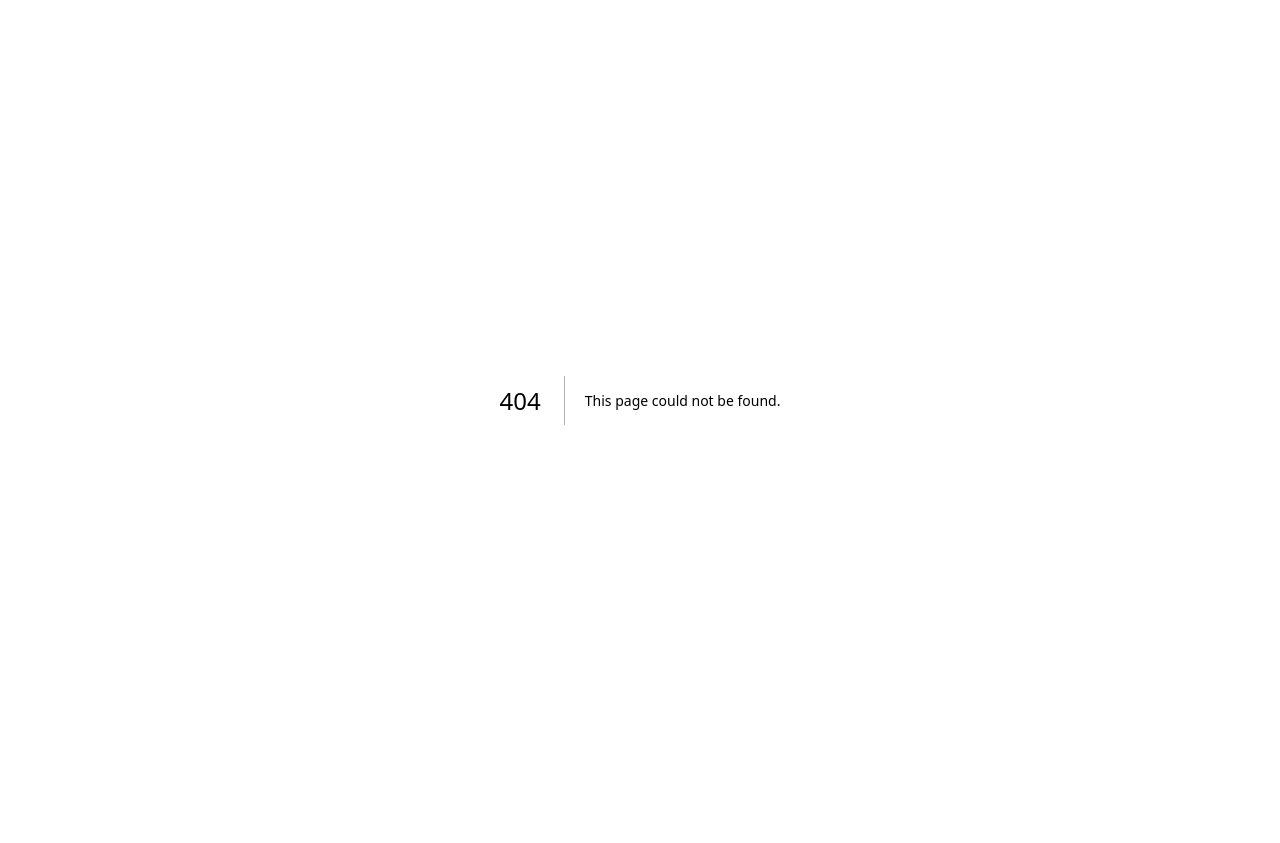
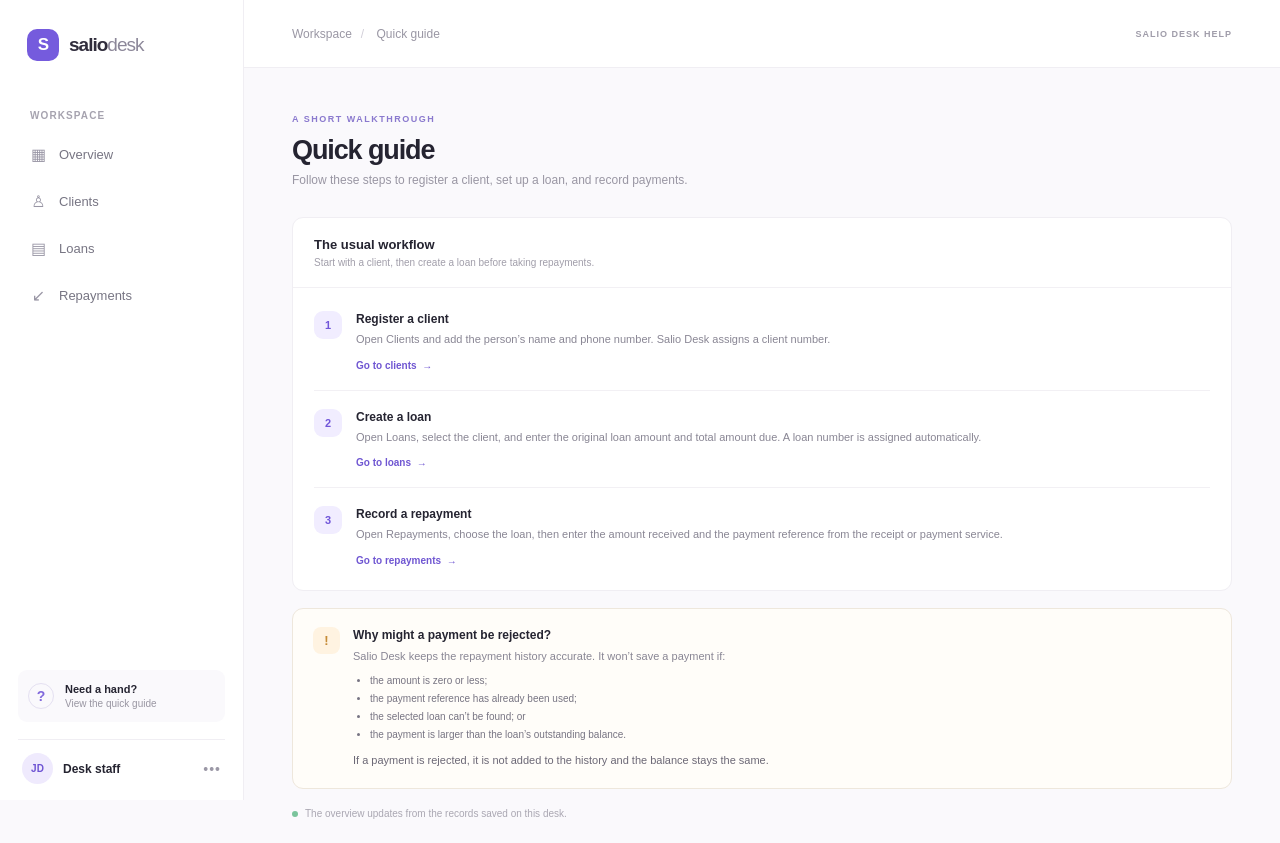
Before and after one commit to ChristineNanu/Salio-Desk, a Next.js app: page /guide in a window 1280 px wide. Before the commit this address had no page. Before the commit the page ends 800 px from the top, so only its background shows below. Built offline with nearby package versions, Linux system fonts and the light colour scheme.

Commit message:
feat(guide): create a new guide page with workflow instructions and navigation links

```diff
--- a/src/app/clients/page.tsx
+++ b/src/app/clients/page.tsx
@@ -17,7 +17,7 @@ export default function ClientsPage() {
           <Link className="nav-link" href="/repayments"><span className="nav-icon">↙</span> Repayments</Link>
         </nav>
         <div className="sidebar-bottom">
-          <div className="help-card"><span className="help-mark">?</span><div><strong>Need a hand?</strong><span>View the quick guide</span></div></div>
+          <Link className="help-card" href="/guide"><span className="help-mark">?</span><div><strong>Need a hand?</strong><span>View the quick guide</span></div></Link>
           <div className="staff-profile"><span className="avatar">JD</span><span className="staff-name">Desk staff</span><span className="profile-menu">•••</span></div>
         </div>
       </aside>
--- a/src/app/globals.css
+++ b/src/app/globals.css
@@ -15,7 +15,8 @@ button { cursor: pointer; }
 .nav-icon { width: 17px; color: #9996a5; font-size: 16px; text-align: center; }
 .nav-link.active .nav-icon { color: #755bdd; }
 .sidebar-bottom { margin-top: auto; }
-.help-card { display: flex; align-items: center; gap: 11px; padding: 13px 10px; margin-bottom: 17px; background: #faf9fc; border-radius: 9px; }
+.help-card { display: flex; align-items: center; gap: 11px; padding: 13px 10px; margin-bottom: 17px; border-radius: 9px; background: #faf9fc; color: inherit; text-decoration: none; transition: background .15s ease; }
+.help-card:hover { background: #f3f0fd; }
 .help-mark { display: grid; place-items: center; width: 26px; height: 26px; border: 1px solid #e4e0f1; border-radius: 50%; color: #8169dc; font-weight: 700; }
 .help-card strong, .help-card span:last-child { display: block; }
 .help-card strong { margin-bottom: 3px; font-size: 11px; }
@@ -92,5 +93,18 @@ button { cursor: pointer; }
 .activity-row .client-details { gap: 4px; }.activity-row .client-details small { white-space: normal; }
 .activity-amount { flex-shrink: 0; color: #514d5d; font-size: 10px; font-weight: 600; }
 .section-heading .text-button { text-decoration: none; }
+.guide-card { overflow: hidden; border: 1px solid #f0eef3; border-radius: 11px; background: #fff; }
+.guide-steps { margin: 0; padding: 5px 21px; list-style: none; }
+.guide-steps li { display: flex; gap: 14px; padding: 18px 0; border-bottom: 1px solid #f2f0f4; }
+.guide-steps li:last-child { border-bottom: 0; }
+.guide-number { display: grid; flex: 0 0 28px; place-items: center; width: 28px; height: 28px; border-radius: 9px; background: #f1edff; color: #7156d9; font-size: 11px; font-weight: 700; }
+.guide-steps h3 { margin: 1px 0 5px; font-size: 12px; }
+.guide-steps p, .guide-rules p { margin: 0 0 7px; color: #898694; font-size: 11px; line-height: 1.6; }
+.guide-steps a { color: #7057d2; font-size: 10px; font-weight: 600; text-decoration: none; }.guide-steps a span { margin-left: 3px; }
+.guide-rules { display: flex; gap: 13px; margin-top: 17px; padding: 18px 20px; border: 1px solid #eee7dc; border-radius: 11px; background: #fffdf9; }
+.guide-rules-icon { display: grid; flex: 0 0 27px; place-items: center; width: 27px; height: 27px; border-radius: 8px; background: #fff3e1; color: #c58b37; font-size: 13px; font-weight: 700; }
+.guide-rules h2 { margin: 1px 0 6px; font-size: 12px; }
+.guide-rules ul { margin: 4px 0 8px; padding-left: 17px; color: #777482; font-size: 10px; line-height: 1.8; }
+.guide-rules p:last-child { margin-bottom: 0; color: #6c6876; }
 @media (max-width: 900px) { .sidebar { width: 205px; }.main-panel { margin-left: 205px; }.topbar { padding: 0 25px; }.content { padding: 35px 25px 24px; } }
 @media (max-width: 650px) { .sidebar { position: static; width: auto; height: auto; padding: 15px 18px; border-right: 0; border-bottom: 1px solid #f0eef3; }.brand { margin: 0 0 13px 2px; }.workspace-label, .sidebar-bottom { display: none; }.navigation { display: flex; gap: 5px; }.nav-link { height: 34px; padding: 0 10px; }.main-panel { margin-left: 0; }.topbar { height: 52px; padding: 0 18px; }.today-label { display: none; }.content { padding: 30px 17px 20px; }.welcome-row { align-items: flex-end; gap: 12px; }.welcome-row h1 { font-size: 23px; }.welcome-copy { max-width: 220px; line-height: 1.5; }.primary-button { flex-shrink: 0; padding: 0 10px; }.stats-grid { grid-template-columns: 1fr; gap: 9px; }.stat-card { min-height: 102px; }.activity-card { min-height: 360px; }.client-layout { grid-template-columns: 1fr; } }
--- /dev/null
+++ b/src/app/guide/page.tsx
@@ -0,0 +1,61 @@
+import Link from "next/link";
+
+export default function GuidePage() {
+  return (
+    <main className="desk-shell">
+      <aside className="sidebar" aria-label="Main navigation">
+        <Link className="brand" href="/" aria-label="Salio Desk home">
+          <span className="brand-mark">S</span>
+          <span>salio<span className="brand-light">desk</span></span>
+        </Link>
+        <div className="workspace-label">WORKSPACE</div>
+        <nav className="navigation">
+          <Link className="nav-link" href="/"><span className="nav-icon">▦</span> Overview</Link>
+          <Link className="nav-link" href="/clients"><span className="nav-icon">♙</span> Clients</Link>
+          <Link className="nav-link" href="/loans"><span className="nav-icon">▤</span> Loans</Link>
+          <Link className="nav-link" href="/repayments"><span className="nav-icon">↙</span> Repayments</Link>
+        </nav>
+        <div className="sidebar-bottom">
+          <Link className="help-card" href="/guide" aria-current="page"><span className="help-mark">?</span><div><strong>Need a hand?</strong><span>View the quick guide</span></div></Link>
+          <div className="staff-profile"><span className="avatar">JD</span><span className="staff-name">Desk staff</span><span className="profile-menu">•••</span></div>
+        </div>
+      </aside>
+
+      <section className="main-panel">
+        <header className="topbar">
+          <div className="breadcrumbs"><Link href="/">Workspace</Link><span>/</span> Quick guide</div>
+          <div className="topbar-right"><span className="today-label">SALIO DESK HELP</span></div>
+        </header>
+        <div className="content">
+          <div className="welcome-row">
+            <div><p className="eyebrow">A SHORT WALKTHROUGH</p><h1>Quick guide</h1><p className="welcome-copy">Follow these steps to register a client, set up a loan, and record payments.</p></div>
+          </div>
+
+          <section className="guide-card" aria-labelledby="workflow-heading">
+            <div className="section-heading"><div><h2 id="workflow-heading">The usual workflow</h2><p>Start with a client, then create a loan before taking repayments.</p></div></div>
+            <ol className="guide-steps">
+              <li><span className="guide-number">1</span><div><h3>Register a client</h3><p>Open Clients and add the person’s name and phone number. Salio Desk assigns a client number.</p><Link href="/clients">Go to clients <span>→</span></Link></div></li>
+              <li><span className="guide-number">2</span><div><h3>Create a loan</h3><p>Open Loans, select the client, and enter the original loan amount and total amount due. A loan number is assigned automatically.</p><Link href="/loans">Go to loans <span>→</span></Link></div></li>
+              <li><span className="guide-number">3</span><div><h3>Record a repayment</h3><p>Open Repayments, choose the loan, then enter the amount received and the payment reference from the receipt or payment service.</p><Link href="/repayments">Go to repayments <span>→</span></Link></div></li>
+            </ol>
+          </section>
+
+          <section className="guide-rules" aria-labelledby="rules-heading">
+            <div className="guide-rules-icon">!</div>
+            <div><h2 id="rules-heading">Why might a payment be rejected?</h2><p>Salio Desk keeps the repayment history accurate. It won’t save a payment if:</p>
+              <ul>
+                <li>the amount is zero or less;</li>
+                <li>the payment reference has already been used;</li>
+                <li>the selected loan can’t be found; or</li>
+                <li>the payment is larger than the loan’s outstanding balance.</li>
+              </ul>
+              <p>If a payment is rejected, it is not added to the history and the balance stays the same.</p>
+            </div>
+          </section>
+
+          <footer className="footer-note"><span className="secure-dot" /> The overview updates from the records saved on this desk.</footer>
+        </div>
+      </section>
+    </main>
+  );
+}
--- a/src/app/loans/page.tsx
+++ b/src/app/loans/page.tsx
@@ -17,7 +17,7 @@ export default function LoansPage() {
           <Link className="nav-link" href="/repayments"><span className="nav-icon">↙</span> Repayments</Link>
         </nav>
         <div className="sidebar-bottom">
-          <div className="help-card"><span className="help-mark">?</span><div><strong>Need a hand?</strong><span>View the quick guide</span></div></div>
+          <Link className="help-card" href="/guide"><span className="help-mark">?</span><div><strong>Need a hand?</strong><span>View the quick guide</span></div></Link>
           <div className="staff-profile"><span className="avatar">JD</span><span className="staff-name">Desk staff</span><span className="profile-menu">•••</span></div>
         </div>
       </aside>
--- a/src/app/page.tsx
+++ b/src/app/page.tsx
@@ -63,10 +63,10 @@ export default function Home() {
         </nav>
 
         <div className="sidebar-bottom">
-          <div className="help-card">
+          <Link className="help-card" href="/guide">
             <span className="help-mark">?</span>
             <div><strong>Need a hand?</strong><span>View the quick guide</span></div>
-          </div>
+          </Link>
           <div className="staff-profile">
             <span className="avatar">JD</span>
             <span className="staff-name">Desk staff</span>
--- a/src/app/repayments/page.tsx
+++ b/src/app/repayments/page.tsx
@@ -17,7 +17,7 @@ export default function RepaymentsPage() {
           <Link className="nav-link active" href="/repayments" aria-current="page"><span className="nav-icon">↙</span> Repayments</Link>
         </nav>
         <div className="sidebar-bottom">
-          <div className="help-card"><span className="help-mark">?</span><div><strong>Need a hand?</strong><span>View the quick guide</span></div></div>
+          <Link className="help-card" href="/guide"><span className="help-mark">?</span><div><strong>Need a hand?</strong><span>View the quick guide</span></div></Link>
           <div className="staff-profile"><span className="avatar">JD</span><span className="staff-name">Desk staff</span><span className="profile-menu">•••</span></div>
         </div>
       </aside>
```
